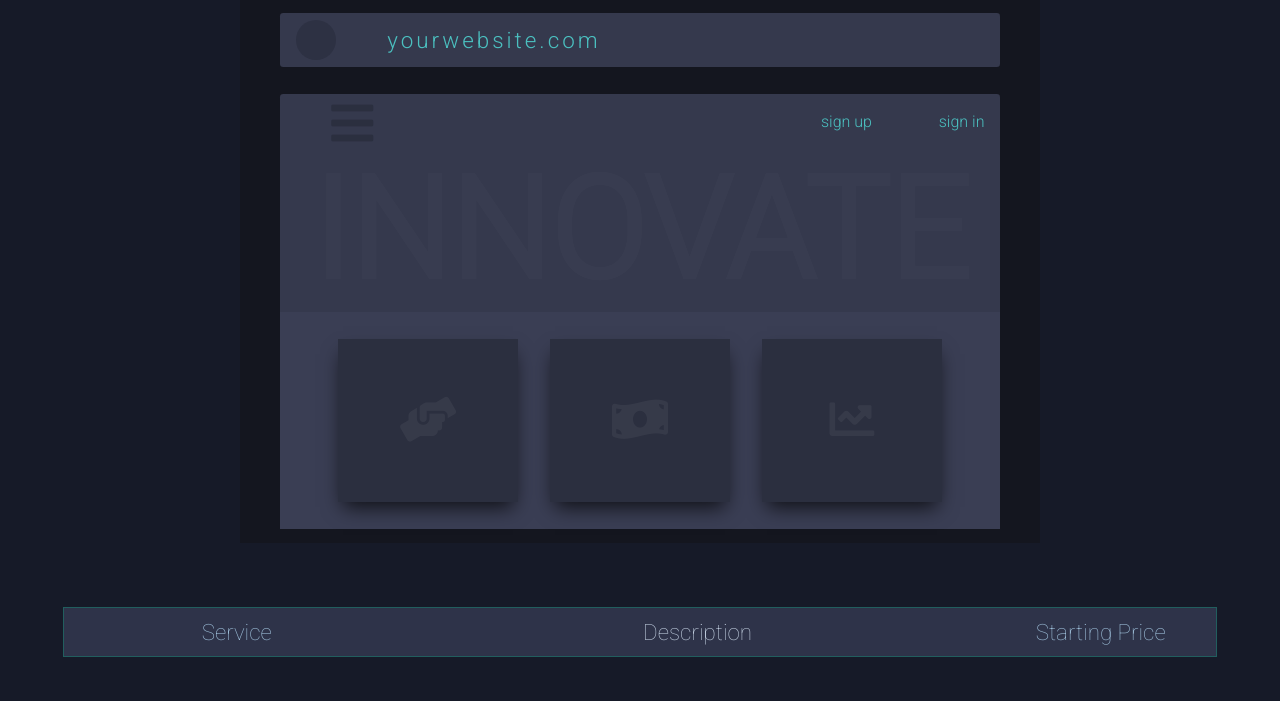
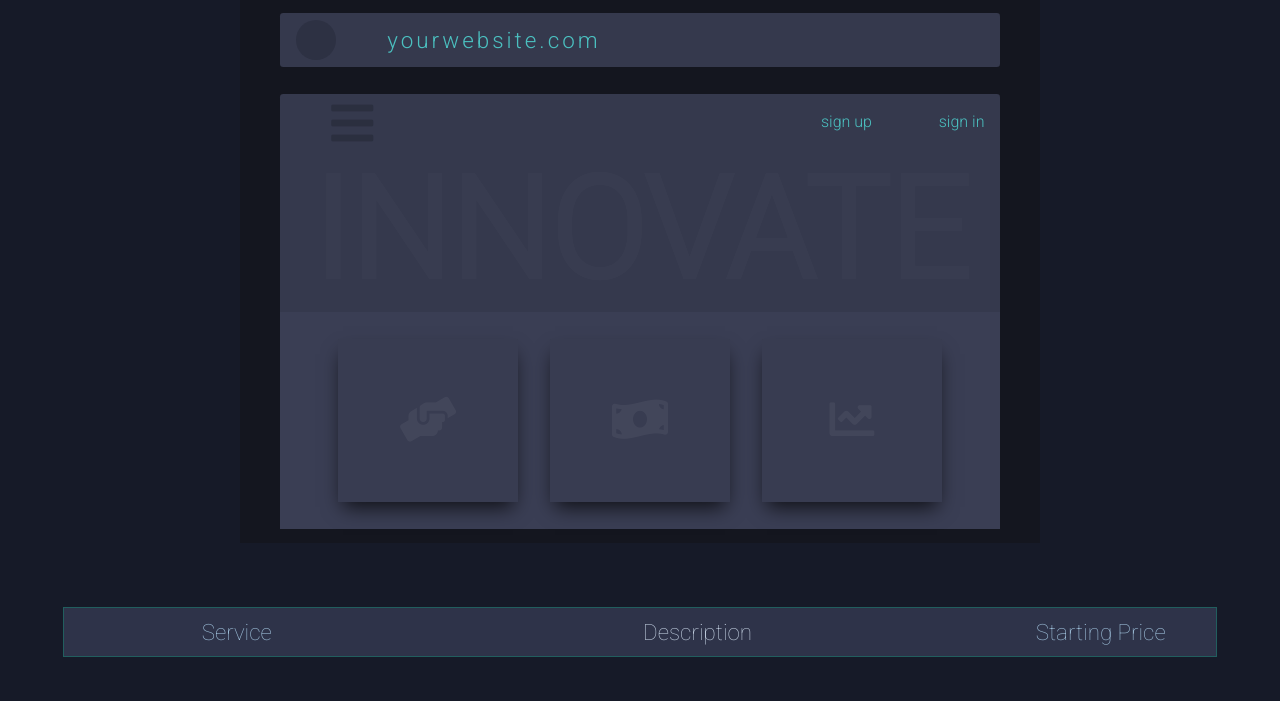
Before and after one commit to ijh5005/letsbuildyourwebsitecom, a Node project: template public/index.html in a window 1280 px wide. Shown: the part 745-1446 px from the top of the page. Run offline with Node 20 templates, Linux system fonts and the light colour scheme; the template is opened without the code that fills it, so the values that code supplies are empty; some libraries are stand-ins or nearby versions.

Commit message:
styling change

```diff
--- a/public/css/master.css
+++ b/public/css/master.css
@@ -304,7 +304,7 @@ div.section {
 .bottomSection {
   -moz-box-shadow: 0px 10px 19px -5px rgba(0,0,0,0);
   -webkit-box-shadow: 0px 10px 19px -5px rgba(0,0,0,0);
-  background-color: var(--sectionColor);
+  background-color: #383C51;
   border-radius: 0.02em;
   box-shadow: 0px 10px 19px -5px rgba(0,0,0,0);
   margin: 1em;
```
